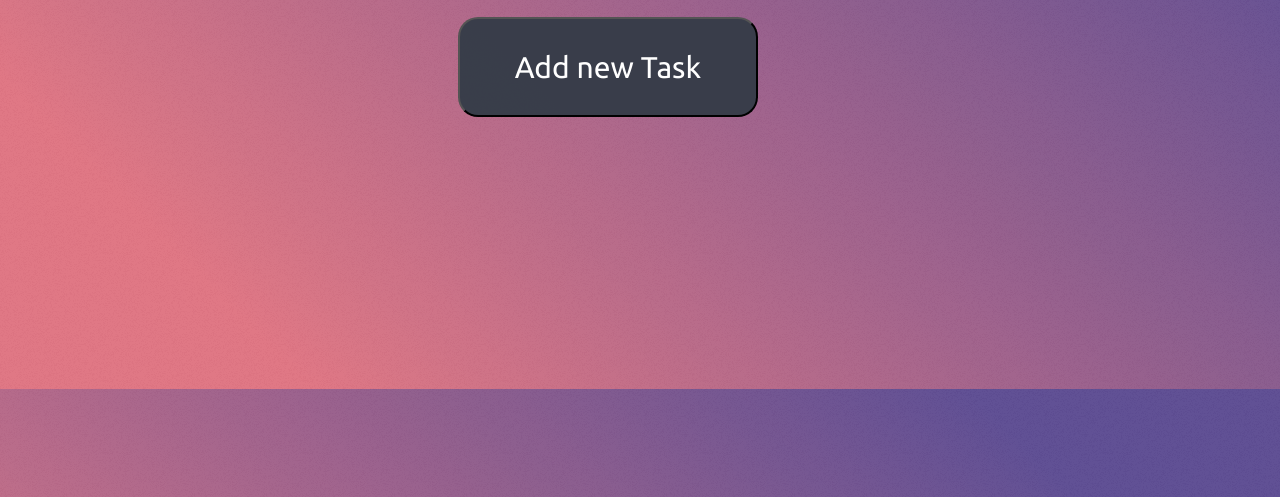
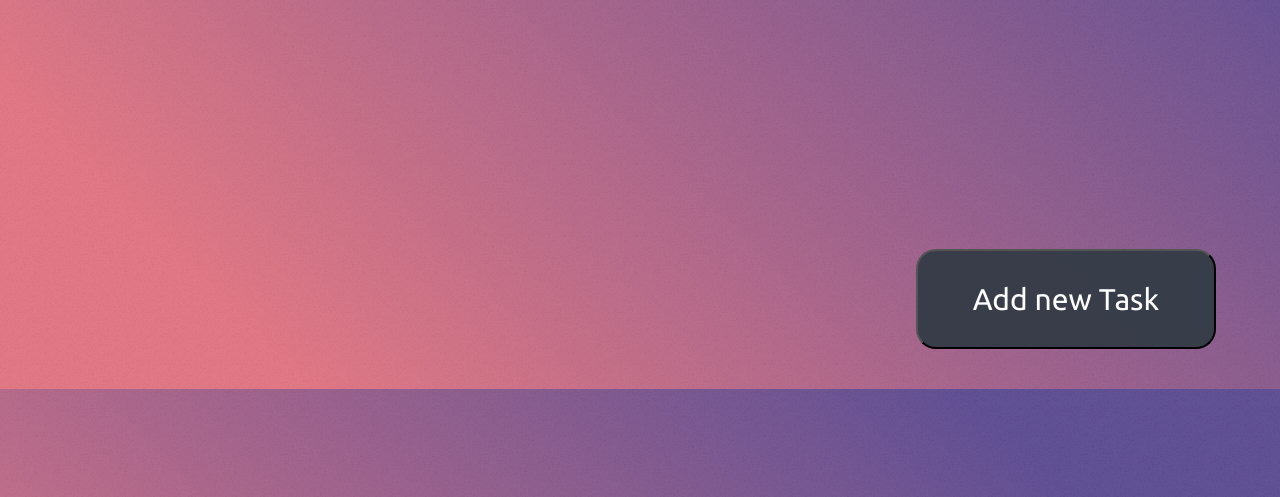
Before and after one commit to BrianRego03/to-do-list, a website built with webpack: page src/index.html in a window 1280 px wide. Shown: the part 411-908 px from the top of the page. Built offline with nearby package versions, Linux system fonts and the light colour scheme.

Commit message:
Make addtask a fixed button and adjust positioning

```diff
--- a/src/createTaskForm.js
+++ b/src/createTaskForm.js
@@ -6,7 +6,7 @@ const createForm=(arr,lib)=>{
     removeTaskButton(arr,lib);
     let todoSec=document.querySelector(".todoSection");
     let formDiv=document.createElement("div");
-    todoSec.appendChild(formDiv);
+    todoSec.insertBefore(formDiv,todoSec.firstChild);
     formDiv.setAttribute("id","formDivision")
 
     let actualForm=document.createElement("form");
--- a/src/style.css
+++ b/src/style.css
@@ -141,7 +141,9 @@
   }
 
   .todoSection{width: 95%;
-  background-color: rgba(0,0,0,0);}
+  background-color: rgba(0,0,0,0);
+padding-bottom: 150px;
+padding-right: 30px;}
 
 
   .todoStyle{
@@ -153,13 +155,14 @@
     flex-wrap: wrap;
     border-radius: 30px;
     font-size: 32px;
+    justify-content: space-evenly;
   }
 
 
 
   .titleStyling{
     width:60%;
-    padding-left: 30px;
+
     padding-top: 20px;
     text-overflow: ellipsis;
   }
@@ -236,6 +239,9 @@
     background-color: rgba(55, 61, 73, 0.975);
     color: white;
     font-size: 30px;
+    position: fixed;
+    bottom:5%;
+    right: 5%;
 
   }
 
```
Also changed, not shown: dist/bundle.js.
